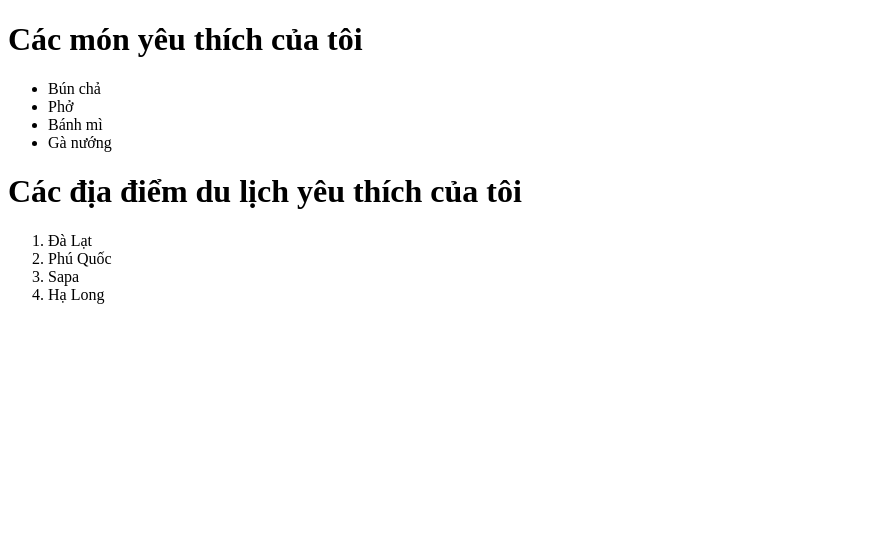
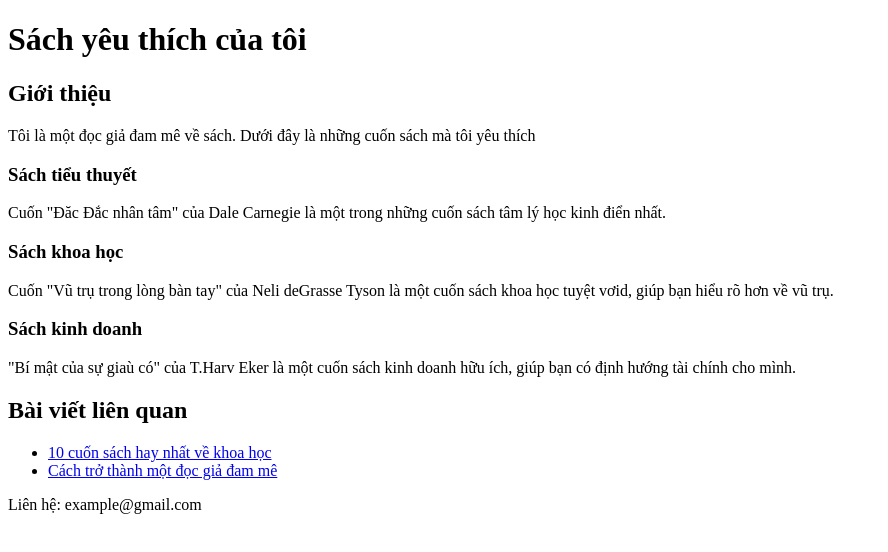
Before and after one commit to Nuongphan/Moule_1, a plain HTML site: page class/bai_tap_2.html in a window 1280 px wide. Shown: the whole page, without its empty margins (0-888 px from the left). Drawn offline with Linux system fonts and the light colour scheme.

Commit message:
Bai tap 2

```diff
--- a/class/bai_tap_2.html
+++ b/class/bai_tap_2.html
@@ -4,25 +4,43 @@
     <meta charset="UTF-8" />
     <meta http-equiv="X-UA-Compatible" content="IE=edge" />
     <meta name="viewport" content="width=device-width, initial-scale=1.0" />
-    <title>Document</title>
+    <title>Bai tap 2</title>
   </head>
   <body>
-    <h1>Các món yêu thích của tôi</h1>
-
+    <h1>Sách yêu thích của tôi</h1>
+    <h2>Giới thiệu</h2>
+    <p>
+      Tôi là một đọc giả đam mê về sách. Dưới đây là những cuốn sách mà tôi yêu
+      thích
+    </p>
+    <h3>Sách tiểu thuyết</h3>
+    <p>
+      Cuốn "Đăc Đắc nhân tâm" của Dale Carnegie là một trong những cuốn sách tâm
+      lý học kinh điển nhất.
+    </p>
+    <h3>Sách khoa học</h3>
+    <p>
+      Cuốn "Vũ trụ trong lòng bàn tay" của Neli deGrasse Tyson là một cuốn sách
+      khoa học tuyệt vơid, giúp bạn hiểu rõ hơn về vũ trụ.
+    </p>
+    <h3>Sách kinh doanh</h3>
+    <p>
+      "Bí mật của sự giaù có" của T.Harv Eker là một cuốn sách kinh doanh hữu
+      ích, giúp bạn có định hướng tài chính cho mình.
+    </p>
+    <h2>Bài viết liên quan</h2>
     <ul>
-      <li>Bún chả</li>
-      <li>Phở</li>
-      <li>Bánh mì</li>
-      <li>Gà nướng</li>
+      <li>
+        <a href="https://learn.rikkeiacademy.com/learn/24" target="_blank">
+          10 cuốn sách hay nhất về khoa học</a
+        >
+      </li>
+      <li>
+        <a href="https://learn.rikkeiacademy.com/learn/24" target="_blank">
+          Cách trở thành một đọc giả đam mê</a
+        >
+      </li>
     </ul>
-
-    <h1>Các địa điểm du lịch yêu thích của tôi</h1>
-
-    <ol type="1">
-      <li>Đà Lạt</li>
-      <li>Phú Quốc</li>
-      <li>Sapa</li>
-      <li>Hạ Long</li>
-    </ol>
+    <p>Liên hệ: example@gmail.com</p>
   </body>
 </html>
```
Also changed, not shown: class/bai_tap_1.html (added, +10 -0 lines).
